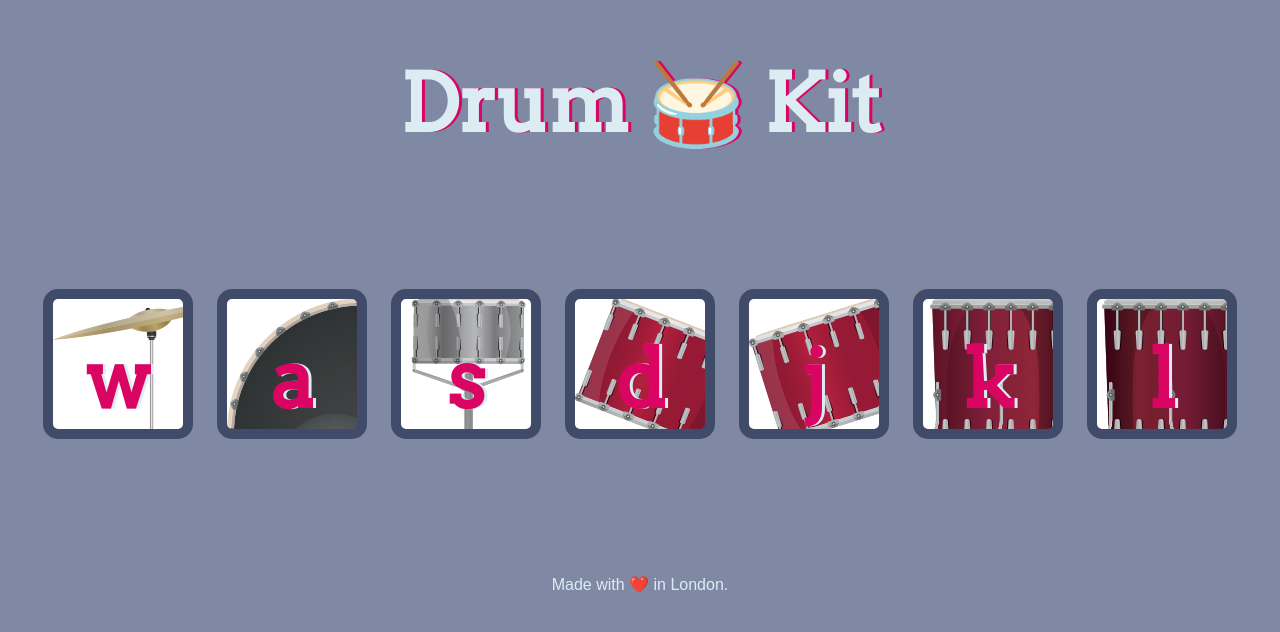
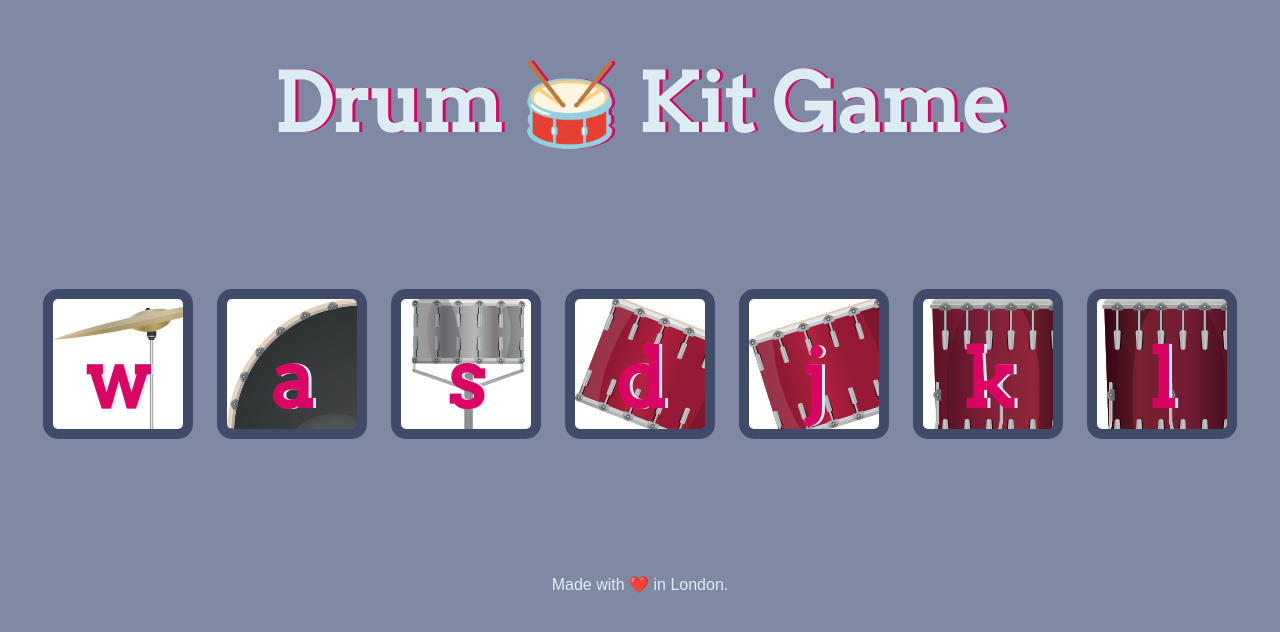
Before and after one commit to tusharma08/Drum-Kit, a plain HTML site: page index.html in a window 1280 px wide. Drawn offline with Linux system fonts and the light colour scheme.

Commit message:
modified:   index.html

```diff
--- a/index.html
+++ b/index.html
@@ -10,7 +10,7 @@
 
 <body>
 
-  <h1 id="title">Drum 🥁 Kit</h1>
+  <h1 id="title">Drum 🥁 Kit Game</h1>
   <div class="set">
     <button class="w drum">w</button>
     <button class="a drum">a</button>
```
